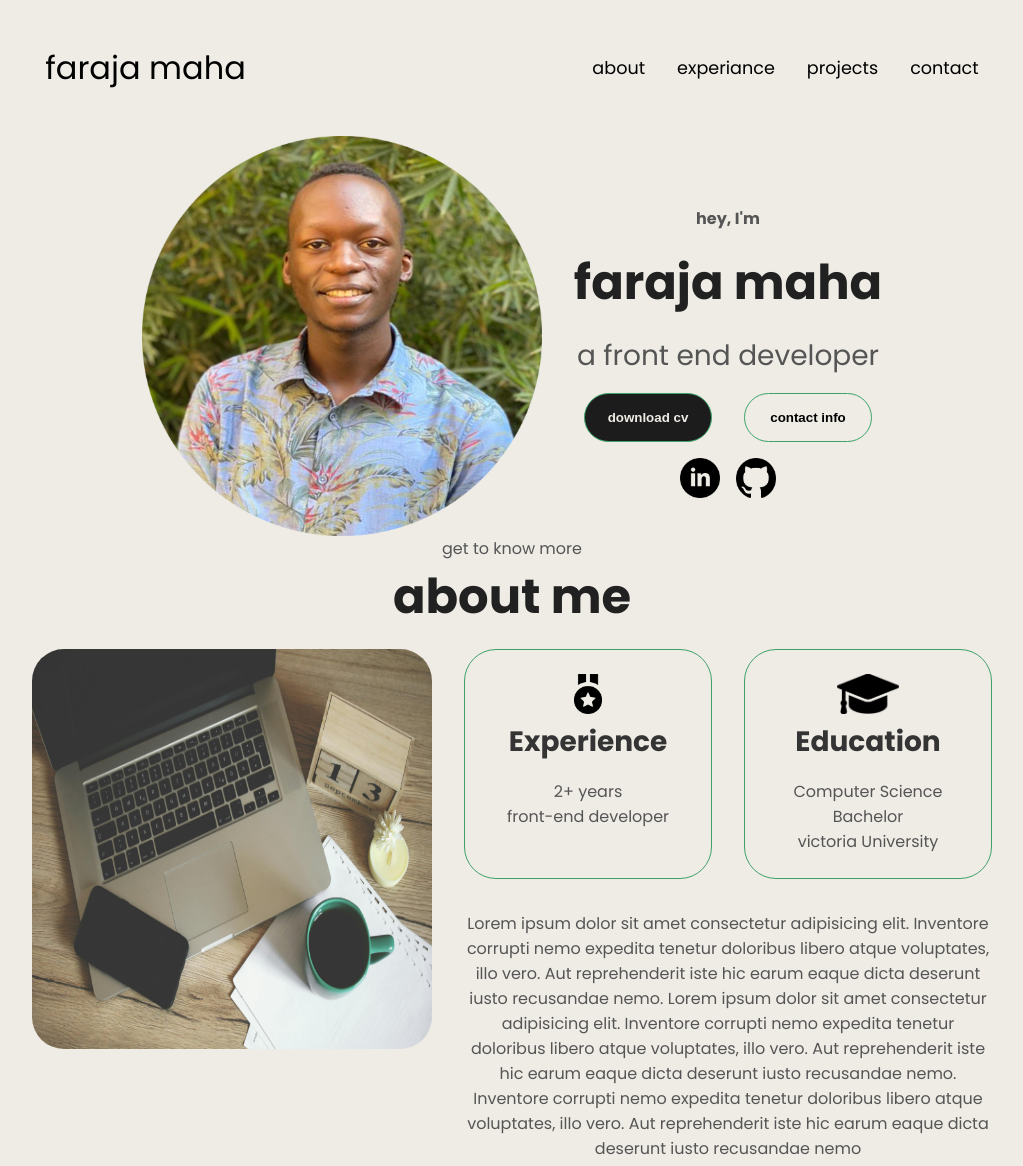
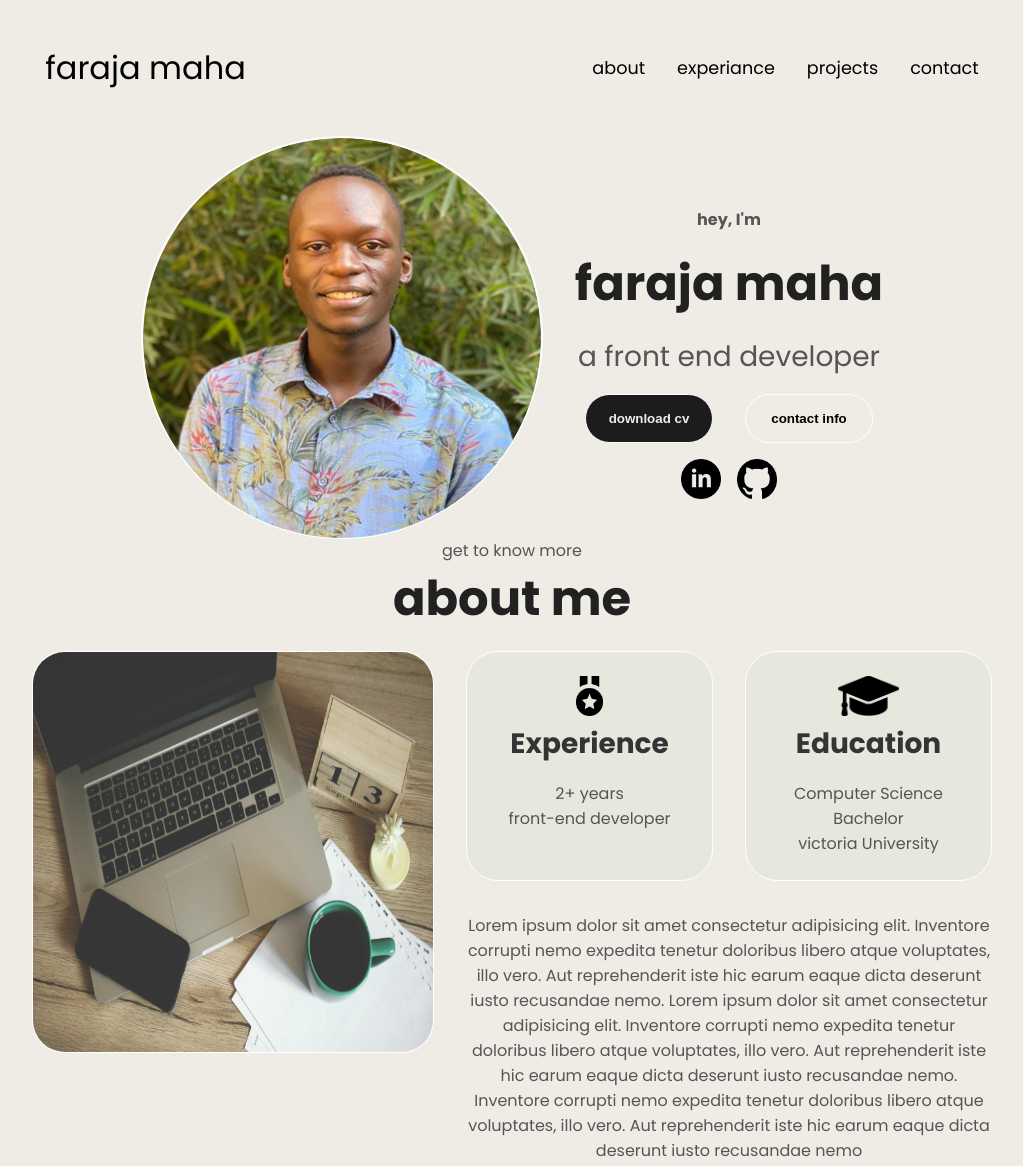
Before and after one commit to mahafaraja/my-portfolio, a plain HTML site: page index.html in a window 1280 px wide. Shown: the top 1166 px of the page, without its empty margins (128-1151 px from the left). Drawn offline with Linux system fonts and the light colour scheme; files whose address does not match are found by name.

Commit message:
styled a nea design

```diff
--- a/index.html
+++ b/index.html
@@ -99,7 +99,7 @@
           <div class="about-container">
 
 
-           <div class="details-container">
+           <div class="details-container color-container">
                <img  class="icon"
                      src="/assets/medal.358x512.png"
                      alt="experiance icon">
@@ -108,7 +108,7 @@
 
              </div>
 
-             <div class="details-container">
+             <div class="details-container color-container">
                <img  class="icon"
                      src="/assets/graduation-cap.512x335.png"
                      alt="education icon">
--- a/mediaqueries.css
+++ b/mediaqueries.css
@@ -24,8 +24,10 @@
     }
     #experience ,
     .experience-details-container{
-        display: block;
+        /* display: block; */
         margin: 2rem;
+        gap: 1rem;
+
     }
     #profile,
     .section-container{
--- a/styles.css
+++ b/styles.css
@@ -12,12 +12,12 @@
  /* colour lib */
  :root{
    --background-color:rgb(238, 236, 229);
-   --boader-line-color:rgb(61, 163, 107);
+   --boader-line-color:rgb(255, 255, 255);
    --all-title-color:rgb(33, 33, 33);
    --all-inside-title:rgb(52, 52, 52);
    --paragraph-color:rgb(85,85,85);
    --link-color:rgb(0, 0, 0);
-   --container-color: rgb(240, 240, 240);
+   --container-color: rgb(231, 232, 221);
    --logo-text-color:rgb(24, 24, 24);
    --button-hover-color:rgb(28, 28, 28);
    --skills-color:rgba(71, 71, 71, 0.703);
@@ -25,7 +25,7 @@
 }
 body{
     background-color: var(--background-color);
-    font-family: "Poppins", sans-serif;
+    font-family:"Poppins", sans-serif;
 }
 
 html{
@@ -189,6 +189,8 @@ h3{
         height: 400px;
         width: 400px;
         margin: auto 0;
+        border: 1px solid var(--boader-line-color);
+        border-radius: 50%;
      }
      .section__text{
         align-self: center;
@@ -312,6 +314,8 @@ h3{
       height: 400px;
       margin: 0 ;
       position: relative;
+      border: 1px solid var(--boader-line-color);
+      border-radius: 2rem;
 
     }
 
```
